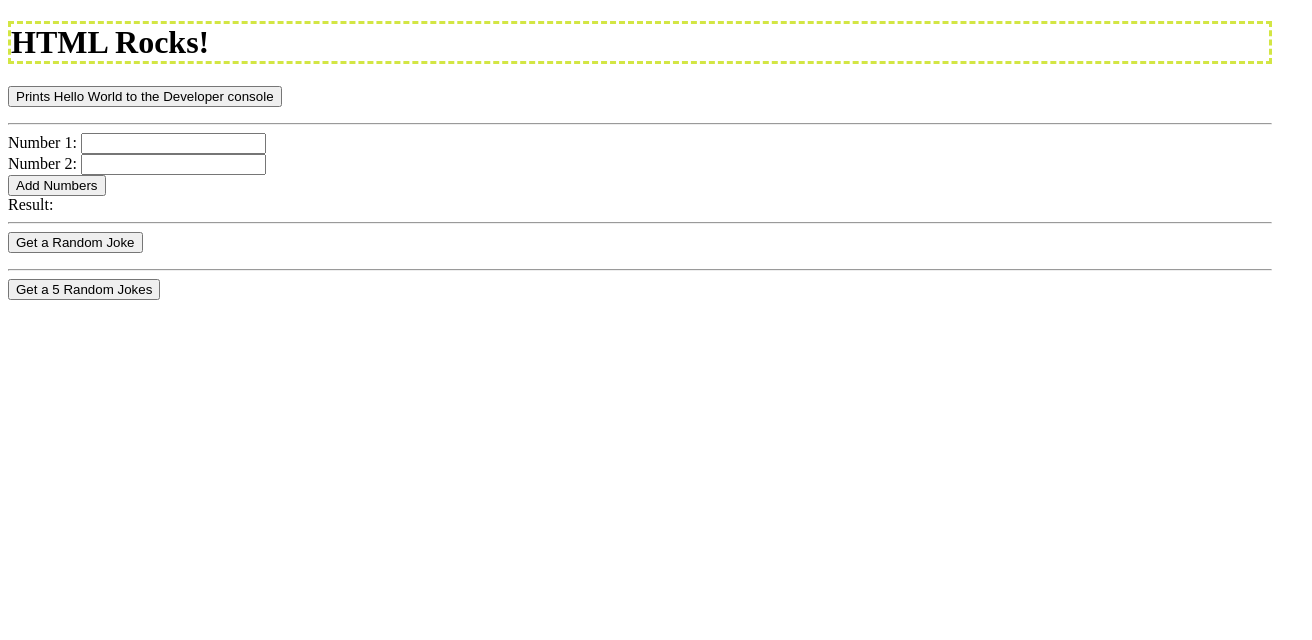
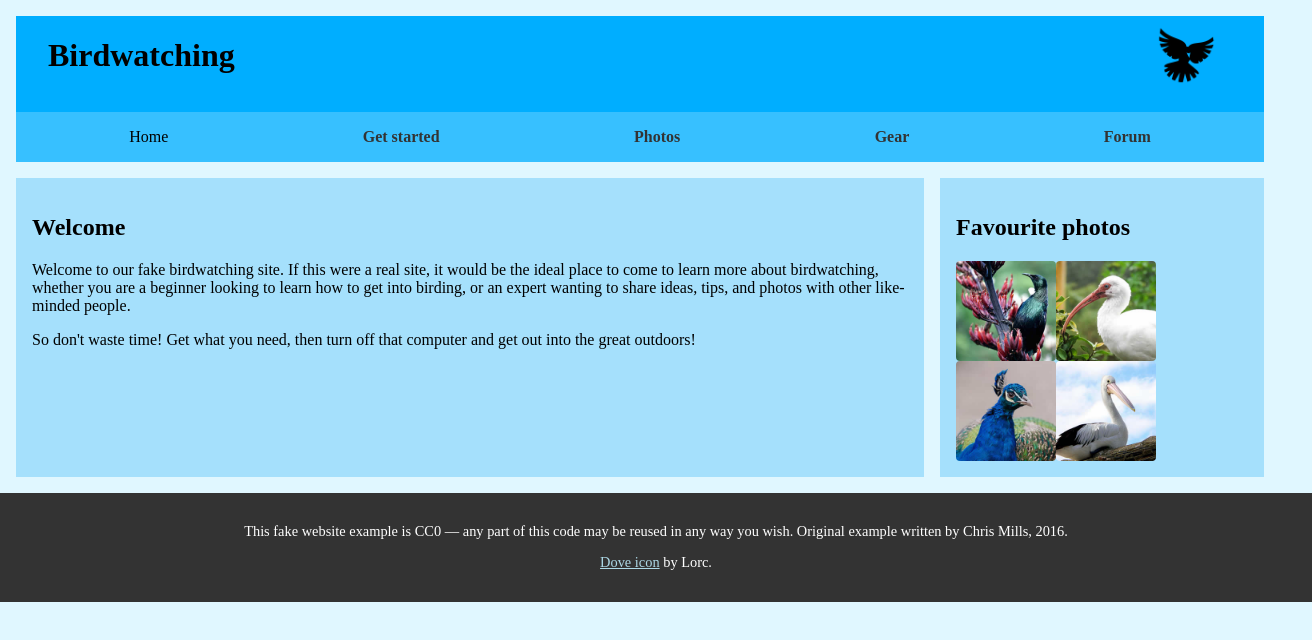
Before and after one commit to ZacharyDiNucci/M4.2-Lab-assignment, a website: page index.html in a window 1280 px wide. Shown: the whole page, 1312 px wide, since content can reach past the window. Drawn offline with Linux system fonts and the light colour scheme.

Commit message:
Added styling and blocks for website

```diff
--- /dev/null
+++ b/css/bird-styles.css
@@ -0,0 +1,97 @@
+
+body {
+    margin: 0;
+    padding: 0;
+    background-color: #e0f7ff;
+}
+
+.header-nav-container {
+    width: auto;
+    background-color: #00aeff;
+    align-items: center;
+    justify-content: space-between;
+    margin: 1rem;
+}
+
+header {
+    width: 100%;
+    display: flex;
+    margin: 1rem;
+    align-items: center;
+    justify-content: space-between;
+}
+
+.header-text{
+    padding-left: 1rem;
+}
+
+.header-image {
+    width: 60px;
+    padding-right: 4rem;
+    height: auto;
+}
+
+nav {
+    background-color: #37c0ff;
+    padding: 1rem;
+}
+
+nav ul {
+    list-style: none;
+    display: flex;
+    justify-content: space-around;
+    padding: 0;
+    margin: 0;
+}
+
+nav a {
+    display: block;
+    text-decoration: none;
+    color: #333;
+    font-weight: bold;
+}
+
+main {
+    display: flex;
+    margin: 1rem;
+    gap: 1rem;
+}
+
+.content {
+    background-color: #a5e0fc;
+    flex: 3;
+    padding: 1rem;
+    /* larger column */
+}
+
+.sidebar {
+    background-color: #a5e0fc;
+    flex: 1;
+    padding: 1rem;
+    /* smaller column */
+}
+
+.sidebar img {
+    width: 100px;
+    height: auto;
+    display: block;
+    border-radius: 4px;
+}
+
+.image-grid {
+    display: flex;
+}
+
+
+footer {
+    width: 100%;
+    background-color: #333;
+    color: #fff;
+    text-align: center;
+    padding: 1rem;
+    font-size: 0.9rem;
+}
+
+footer a {
+    color: lightblue;
+}
--- a/index.html
+++ b/index.html
@@ -1,107 +1,86 @@
-<!doctype html>
-<html>
+<!DOCTYPE html>
+<html lang="en">
 
 <head>
   <meta charset="utf-8">
-  <title>Hello World!</title>
-  <meta name="description" content="">
-  <meta name="viewport" content="width=device-width, initial-scale=1">
-  <link rel="stylesheet" href="css/style.css">
-  <link rel="shortcut icon" href="img/favicon.ico">
+  <title>Birdwatching</title>
+  <link href="https://fonts.googleapis.com/css?family=Roboto+Condensed:300%7CCinzel+Decorative:700" rel="stylesheet">
+  <link href="css/bird-styles.css" rel="stylesheet">
+
+  <!--[if lt IE 9]>
+      <script src="https://cdnjs.cloudflare.com/ajax/libs/html5shiv/3.7.3/html5shiv.js"></script>
+    <![endif]-->
 </head>
 
 <body>
-  <h1>HTML Rocks!</h1>
-  <p>
-    <button  onclick="helloWorld()">Prints Hello World to the Developer console</button>
-  </p>
-  <hr>
-  <form id="addForm">
-    <label for="num1">Number 1:</label>
-    <input type="number" id="num1" name="num1" required>
-    <br>
-    <label for="num2">Number 2:</label>
-    <input type="number" id="num2" name="num2" required>
-    <br>
-    <button type="submit">Add Numbers</button>
-  </form>
+  <div class="header-nav-container">
+    <header>
 
-  <label id="result">Result:</label>
+      <h1 class="header-text">Birdwatching</h1>
+      <img src="img/dove.png" alt="a simple dove logo" class="header-image">
 
-  <hr>
+    </header>
 
-  <button id="jokeButton">Get a Random Joke</button>
-  <p id="joke"></p>
+    <nav class="navbar">
 
-  <hr>
-  <button id="jokeButtonTable">Get a  5 Random Jokes</button>
-  <table id="jokeTable"></table>
+      <ul class="nav-list">
+        <li class="nav-item"><span>Home</span></li>
+        <li class="nav-item"><a href="#">Get started</a></li>
+        <li class="nav-item"><a href="#">Photos</a></li>
+        <li class="nav-item"><a href="#">Gear</a></li>
+        <li class="nav-item"><a href="#">Forum</a></li>
+      </ul>
 
-  <script type="module" script="js/main.js">
-    import {helloWorld, add, fetchRandomJoke, fetch5RandomJokes} from './js/main.js';
+    </nav>
+  </div>
 
-    // This shows how to assign a function to the window object
-    // so that it can be called from the browser console
-    window.helloWorld = helloWorld;
+  <main>
+    <div class="content">
 
-    // This shows how to add an event listener to a button in the HTML
-    // and call a function when the button is clicked
-    const form = document.getElementById('addForm');
-    form.addEventListener('submit', function(e) {
-      e.preventDefault();
-      const num1 = parseFloat(document.getElementById('num1').value);
-      const num2 = parseFloat(document.getElementById('num2').value);
-      try{
-        const result = add(num1, num2);
-        document.getElementById('result').textContent = `Result: ${result}`;
-      }catch(e){
-        console.error(e);
-        document.getElementById('result').textContent = `Error: ${e.message}`;
-      }
+      <h2>Welcome</h2>
 
-    });
+      <p>Welcome to our fake birdwatching site. If this were a real site, it would be the ideal place to come to learn
+        more about birdwatching, whether you are a beginner looking to learn how to get into birding, or an expert
+        wanting to share ideas, tips, and photos with other like-minded people.</p>
 
-    // this shows how to add an event listener to a button in the HTML
-    // that calls a function that fetches a random joke from an API
-    // and displays it on the page
-    const jokebtn = document.getElementById('jokeButton');
-    const jokeresult = document.getElementById('joke');
-    jokebtn.addEventListener('click', async () => {
-      try {
-        jokeresult.textContent = 'Loading...';
-        const joke = await fetchRandomJoke();
-        document.getElementById('joke').textContent = joke;
-      } catch (e) {
-        console.error(e);
-        document.getElementById('joke').textContent = `Error: ${e.message}`;
-      }
-    });
+      <p>So don't waste time! Get what you need, then turn off that computer and get out into the great outdoors!</p>
 
-    // this shows how to add an event listener to a button in the HTML
-    // that calls a function that fetches 5 random jokes from an API
-    // and displays them in a table on the page
-    const jokeTableBtn = document.getElementById('jokeButtonTable');
-    const jokeTable = document.getElementById('jokeTable');
-    jokeTableBtn.addEventListener('click', async () => {
-      try {
-        jokeTable.textContent = 'Loading...';
-        const joke = await fetch5RandomJokes();
-        jokeTable.innerHTML = `
-              <thead>
-              <tr>
-                <th>Joke</th>
-              </tr>
-              </thead>
-              <tbody>
-              ${joke.map(j => `<tr><td>${j}</td></tr>`).join('')}
-              </tbody>
-            `;
-      } catch (e) {
-        console.error(e);
-        document.getElementById('joke').textContent = `Error: ${e.message}`;
-      }
-    });
-  </script>
+    </div>
+
+    <div class="sidebar">
+
+      <h2>Favourite photos</h2>
+
+
+      <div class="image-grid">
+        <div class="left-image-col">
+          <a href="img/favorite-1.jpg"><img src="img/favorite-1_th.jpg"
+              alt="Small black bird, black claws, long black slender beak, links to larger version of the image"
+              class="bird-image"></a>
+          <a href="img/favorite-2.jpg"><img src="img/favorite-2_th.jpg"
+              alt="Top half of a pretty bird with bright blue plumage on neck, light colored beak, blue headdress, links to larger version of the image"
+              class="bird-image"></a>
+        </div>
+
+        <div class="right-image-col">
+          <a href="img/favorite-3.jpg"><img src="img/favorite-3_th.jpg"
+              alt="Top half of a large bird with white plumage, very long curved narrow light colored break, links to larger version of the image"
+              class="bird-image"></a>
+          <a href="img/favorite-4.jpg"><img src="img/favorite-4_th.jpg"
+              alt="Large bird, mostly white plumage with black plumage on back and rear, long straight white beak, links to larger version of the image"
+              class="bird-image"></a>
+        </div>
+
+      </div>
+    </div>
+  </main>
+
+  <footer>
+    <p>This fake website example is CC0 — any part of this code may be reused in any way you wish. Original example
+      written by Chris Mills, 2016.</p>
+
+    <p><a href="http://game-icons.net/lorc/originals/dove.html">Dove icon</a> by Lorc.</p>
+  </footer>
 
 </body>
 
```
Also changed, not shown: img/dove.png (added), img/favorite-1.jpg (added), img/favorite-1_th.jpg (added), img/favorite-2.jpg (added), img/favorite-2_th.jpg (added), img/favorite-3.jpg (added), img/favorite-3_th.jpg (added), img/favorite-4.jpg (added), img/favorite-4_th.jpg (added).
